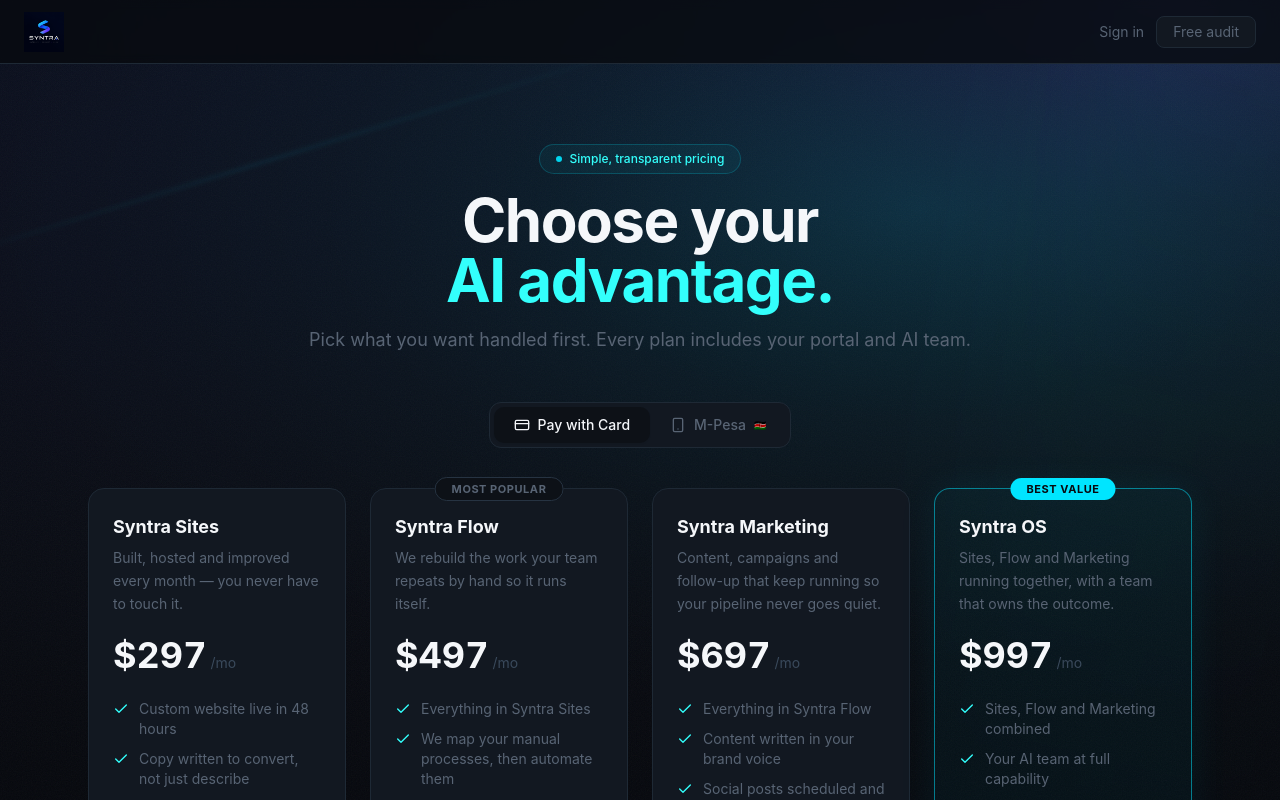
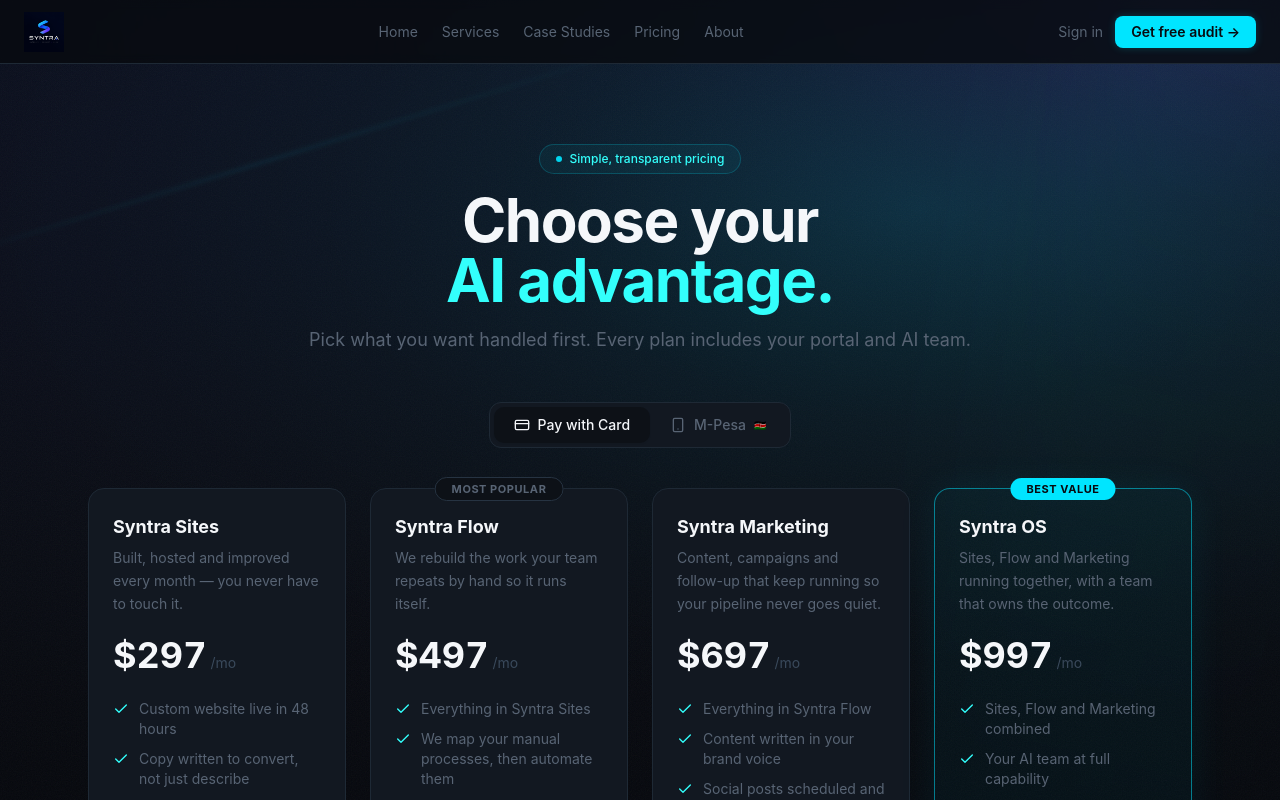
Before and after one commit to collins987/syntra, a Next.js app in the folder apps/web/: page /pricing in a window 1280 px wide. Shown: the top 800 px of the page. Built offline with nearby package versions, Linux system fonts and the light colour scheme.

Commit message:
Hero section background redesign

```diff
--- a/apps/web/src/app/(marketing)/_components/animated-headline.tsx
+++ b/apps/web/src/app/(marketing)/_components/animated-headline.tsx
@@ -17,7 +17,11 @@
   { text: "Business." },
 ]
 
-const STAGGER_MS = 30
+// Characters within a line follow each other closely; each new line waits a
+// beat longer. That extra pause is what makes the three lines read as three
+// phrases rather than one long mechanical stream of letters.
+const STAGGER_MS = 22
+const LINE_DELAY_MS = 90
 
 // The accent word is coloured per character along a cyan → violet ramp. A
 // single bg-clip-text gradient would be the obvious approach, but each
@@ -38,18 +42,26 @@
 
   return (
     <h1 aria-label={sentence} className={className}>
-      {LINES.map((line) => {
+      {LINES.map((line, lineIndex) => {
         const words = line.text.split(" ")
         const accentLength = line.text.replace(/\s/g, "").length
         let accentIndex = 0
 
         return (
-          <span key={line.text} aria-hidden="true" className="block">
+          // overflow-hidden gives the line its clipping edge. The padding and
+          // matching negative margin extend that box below the baseline so
+          // descenders and antialiasing are never shaved off, without changing
+          // where the line actually sits.
+          <span
+            key={line.text}
+            aria-hidden="true"
+            className="block overflow-hidden pb-[0.14em] -mb-[0.14em]"
+          >
             {words.map((word, wordIndex) => (
               <span key={`${word}-${wordIndex}`} className="inline-block whitespace-nowrap">
                 {Array.from(word).map((char, i) => {
                   const style: CSSProperties = {
-                    animationDelay: `${charIndex++ * STAGGER_MS}ms`,
+                    animationDelay: `${charIndex++ * STAGGER_MS + lineIndex * LINE_DELAY_MS}ms`,
                   }
                   if (line.accent) {
                     style.color = rampColor(accentIndex++ / Math.max(accentLength - 1, 1))
--- a/apps/web/src/app/(marketing)/pricing/page.tsx
+++ b/apps/web/src/app/(marketing)/pricing/page.tsx
@@ -1,12 +1,11 @@
 "use client"
 
 import { Suspense, useState } from "react"
-import Image from "next/image"
 import Link from "next/link"
 import { useRouter } from "next/navigation"
 import { useSearchParams } from "next/navigation"
 import { PLANS, CAPABILITIES } from "@/lib/pricing"
-import { MarketingFooter, SiteBackground } from "@/components/marketing/shell"
+import { MarketingFooter, MarketingNav, SiteBackground } from "@/components/marketing/shell"
 import { Check, CreditCard, Smartphone, X, Loader2, CheckCircle2, AlertCircle } from "lucide-react"
 
 type PayMethod = "card" | "mpesa"
@@ -179,23 +178,7 @@
     <div className="min-h-screen bg-bg-base">
       <SiteBackground />
 
-      {/* Nav */}
-      <nav className="relative z-10 flex h-16 items-center justify-between border-b border-border-subtle bg-bg-base/80 px-6 backdrop-blur-sm">
-        <Link href="/" className="flex items-center">
-          <Image src="/logo.png" alt="SYNTRA" width={40} height={40} className="h-10 w-auto" priority />
-        </Link>
-        <div className="flex items-center gap-3">
-          <Link href="/login" className="text-sm text-text-muted hover:text-text-primary transition-colors">
-            Sign in
-          </Link>
-          <Link
-            href="/audit"
-            className="flex h-8 items-center rounded-md border border-border-subtle bg-bg-elevated px-4 text-sm text-text-muted hover:border-border hover:text-text-primary transition-colors"
-          >
-            Free audit
-          </Link>
-        </div>
-      </nav>
+      <MarketingNav />
 
       <div className="relative z-10 mx-auto max-w-6xl px-6 py-20">
         {/* Header */}
--- a/packages/config/tailwind.config.js
+++ b/packages/config/tailwind.config.js
@@ -85,10 +85,13 @@
         rise: "slideUp 0.5s ease-out backwards",
         drift: "drift 7s ease-in-out infinite",
         trace: "trace 3.5s linear infinite",
-        // Headline characters resolving into place. "backwards" matters: the
-        // stagger is done with animation-delay, and without it every character
-        // would flash at full opacity before its turn.
-        "letter-in": "letterIn 0.7s cubic-bezier(0.22, 1, 0.36, 1) backwards",
+        // Headline characters rising from behind a clipping edge. The easing
+        // is an expo-out: most of the distance is covered early, then it
+        // settles slowly, which is what makes the motion read as weighted
+        // rather than linear. "backwards" matters — the stagger is done with
+        // animation-delay, and without it every character would flash at full
+        // opacity before its turn.
+        "letter-in": "letterIn 0.85s cubic-bezier(0.16, 1, 0.3, 1) backwards",
       },
       keyframes: {
         glowPulse: {
@@ -120,8 +123,10 @@
           "100%": { backgroundPosition: "160% 0" },
         },
         letterIn: {
-          from: { opacity: "0", transform: "translateY(0.4em)", filter: "blur(8px)" },
-          to: { opacity: "1", transform: "translateY(0)", filter: "blur(0)" },
+          // Travels a little past its own height so it starts fully hidden
+          // behind the line's clipping edge, never half-visible.
+          from: { opacity: "0", transform: "translateY(115%)" },
+          to: { opacity: "1", transform: "translateY(0)" },
         },
       },
     },
```
